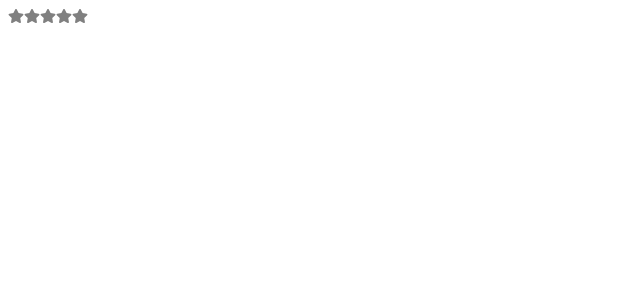
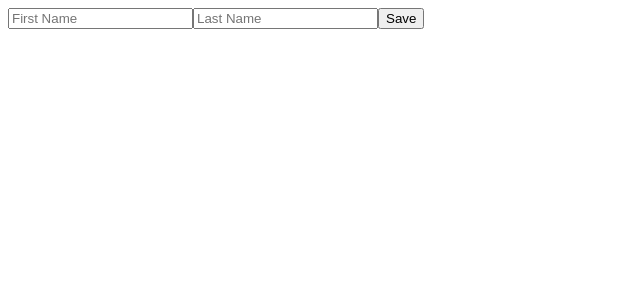
Before and after one commit to amirrezaskh/markmate, a React (Vite) app in the folder frontend/: page / in a window 1280 px wide. Shown: the top 300 px of the page, without its empty margins (0-640 px from the left). Built offline with nearby package versions, Linux system fonts and the light colour scheme.

Commit message:
signIn form created.

```diff
--- a/frontend/src/App.jsx
+++ b/frontend/src/App.jsx
@@ -1,9 +1,9 @@
-import { StarRating } from './components'
+import { SignInForm } from './components'
 import './App.css'
 
 function App() {
   return (
-    <StarRating totalStars={5}/>
+    <SignInForm />
   )
 }
 
--- /dev/null
+++ b/frontend/src/components/SignInForm.jsx
@@ -0,0 +1,42 @@
+import { useEffect, useState } from "react"
+
+export default function SingInForm() {
+    const [firstName, setFirstName] = useState("");
+    const [lastName, setLastName] = useState("");
+    const [fullName, setFullName] = useState("");
+
+    const editFullName = () => {
+        setFullName(firstName + " " + lastName);
+    }
+
+    useEffect(() => {
+        console.log(firstName);
+    }, [firstName]);
+
+    useEffect(() => {
+        console.log(lastName);
+    }, [lastName]);
+
+    useEffect(() => {
+        console.log(fullName);
+    }, [fullName])
+
+    return (
+        <div className="form">
+            <input
+                type="text"
+                value={firstName}
+                placeholder="First Name"
+                onChange={(e) => setFirstName(e.target.value)}
+            />
+            <input
+                type="text"
+                value={lastName}
+                placeholder="Last Name"
+                onChange={(e) => setLastName(e.target.value)}
+            />
+            <input type="button" value="Save" onClick={editFullName} />
+            <p>{fullName}</p>
+        </div>
+    )
+}
--- a/frontend/src/components/index.js
+++ b/frontend/src/components/index.js
@@ -1,2 +1,3 @@
 export {default as Star} from "./Star";
-export {default as StarRating} from "./StarRating"
+export {default as StarRating} from "./StarRating";
+export {default as SignInForm} from "./SignInForm";
```
